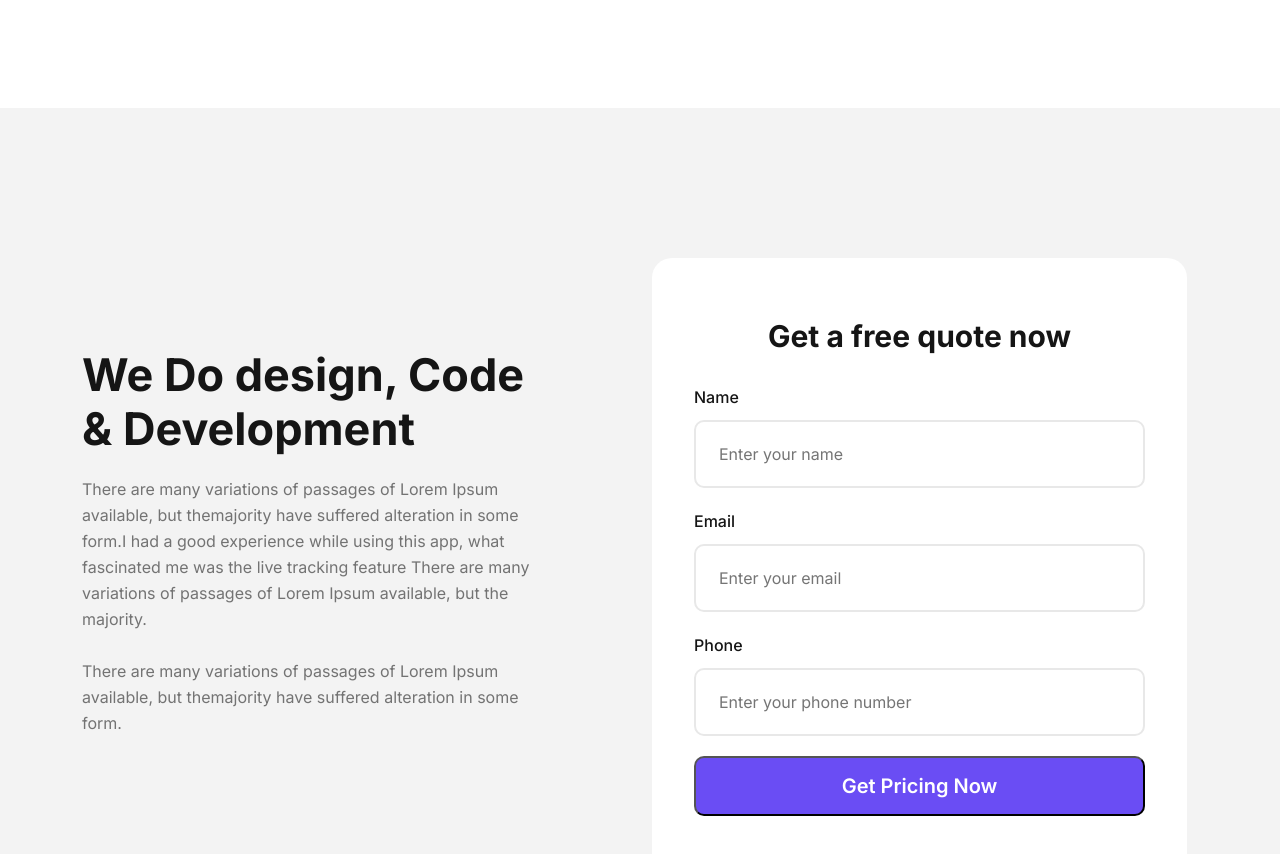
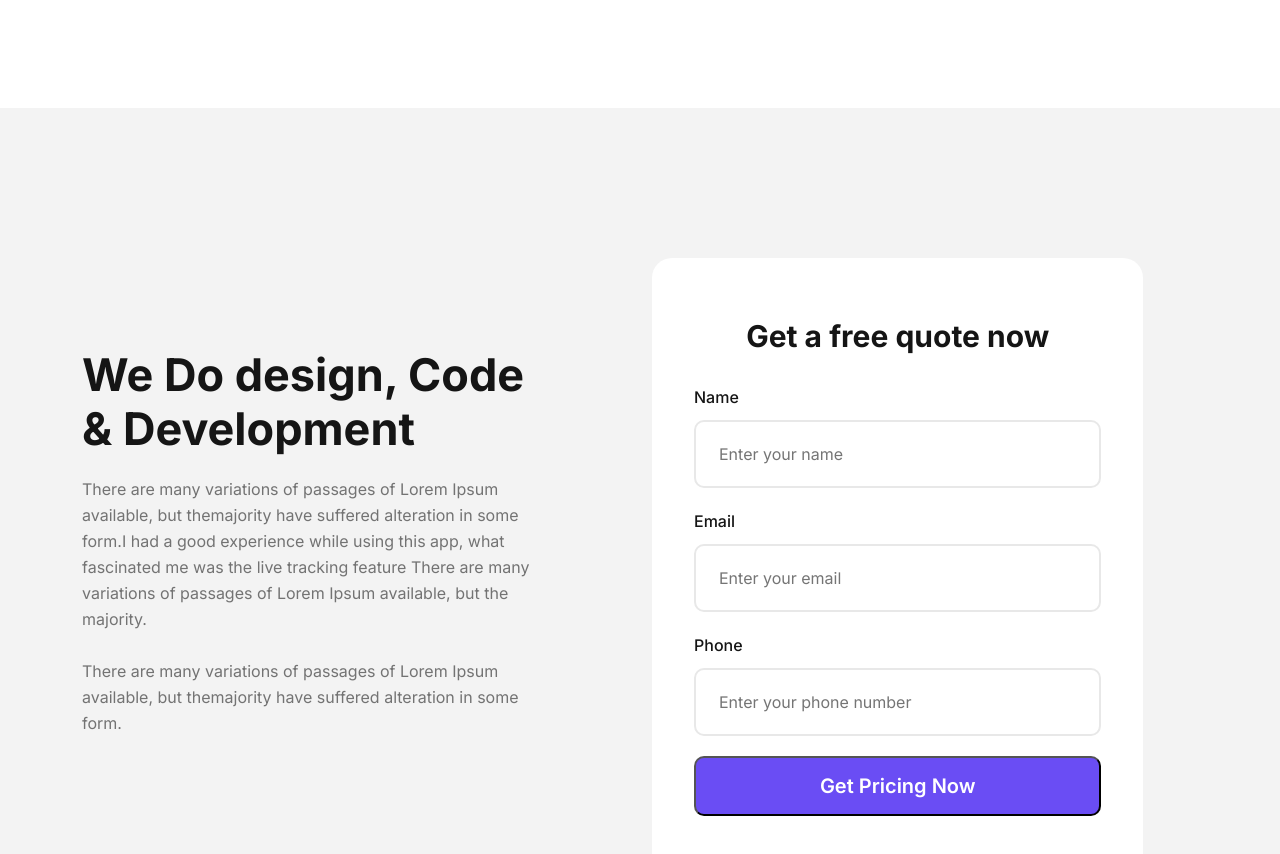
Before and after one commit to mahmud-devs/agence-demo, a plain HTML site: page index.html in a window 1280 px wide. Shown: the part 6341-7195 px from the top of the page. Drawn offline with nearby package versions, Linux system fonts and the light colour scheme.

Commit message:
login width

```diff
--- a/css/login.css
+++ b/css/login.css
@@ -7,7 +7,7 @@
 
 .login_main{
     padding: 60px 42px;
-    width: 535px;
+    width: 90%;
     background: #fff;
     border-radius: 20px;
 }
```
